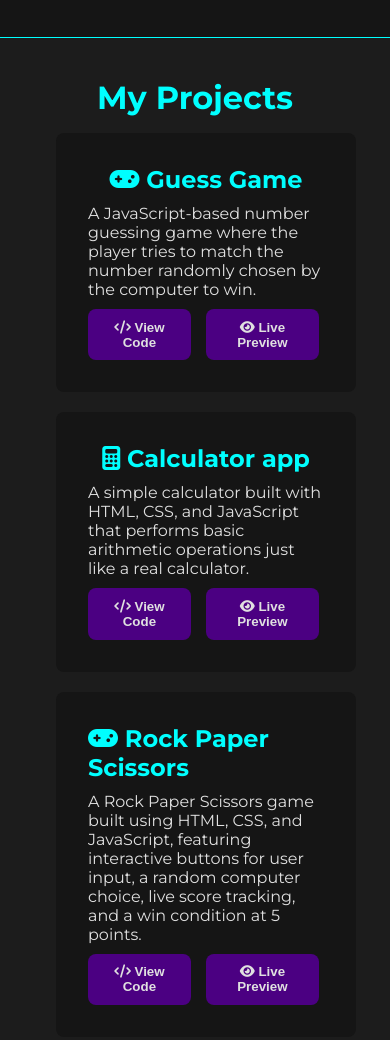
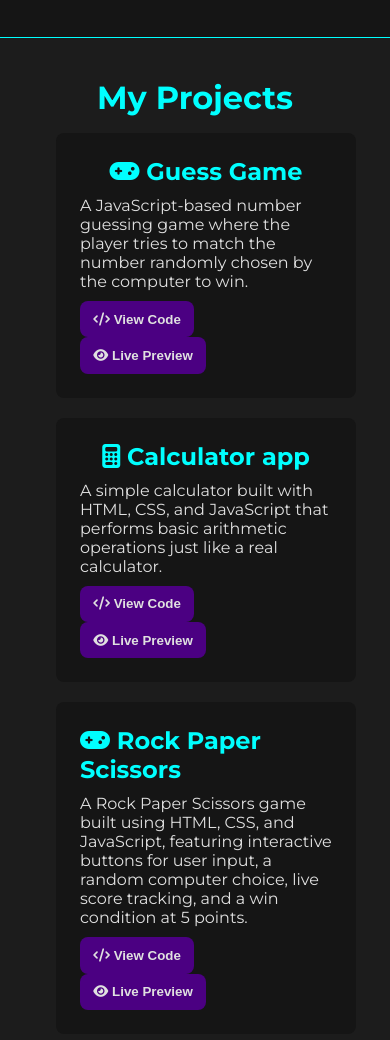
Before and after one commit to sahilkhan-777/portfolio, a plain HTML site: page index.html in a window 390 px wide. Shown: the part 1326-2366 px from the top of the page. Drawn offline with Linux system fonts and the light colour scheme.

Commit message:
fix padding of project item box inside projects section

```diff
--- a/style.css
+++ b/style.css
@@ -220,7 +220,7 @@ h1, h2{
 }
 .projects .project-list .project-item{
     background-color: var(--section-contrast);
-    padding: 2em;
+    padding: 1.5em;
     border-radius: 8px;
     transition: transform 0.3s ease;
     display: flex;
@@ -354,10 +354,6 @@ footer a:hover{
         width: 100%;
         padding: 35px;
     }
-    .projects .project-item .btn-container{
-        display: flex;
-        gap: 10px;
-    }
 }
 @media (max-width: 703px){
     .hero{
@@ -366,8 +362,4 @@ footer a:hover{
     #header ul{
         visibility: hidden;
     }
-    .projects .project-item .btn-container{
-        display: flex;
-        gap: 10px;
-    }
 }
```
